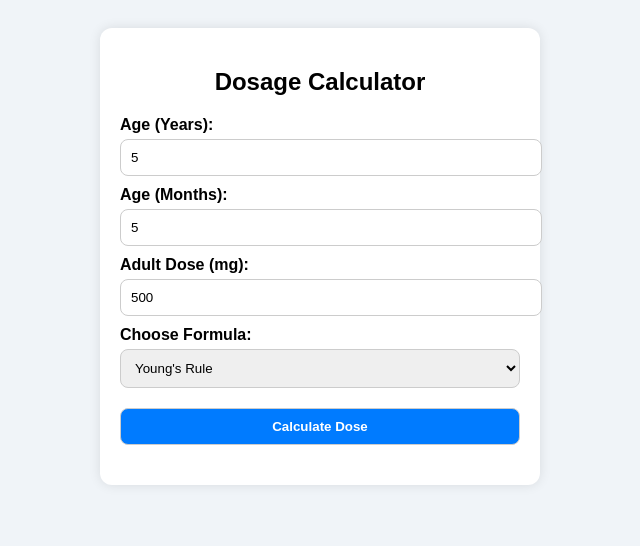
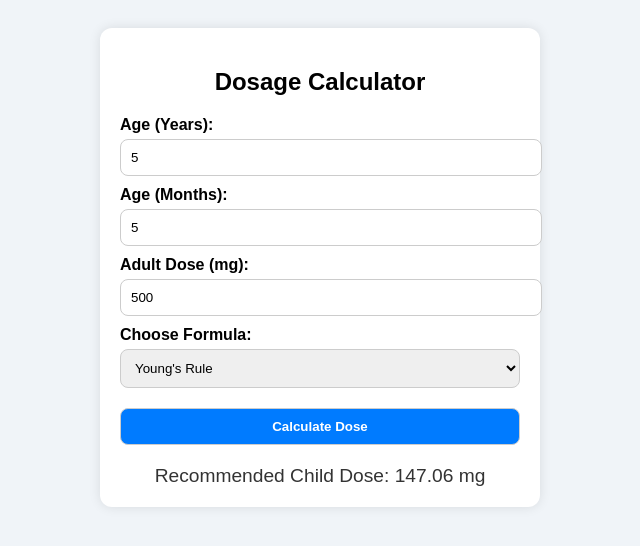
Before and after one commit to Praneshx0408/GK-calculator, a plain HTML site: page index.html in a window 1280 px wide. Both pictures are taken after typing "5", "5" into the empty fields and a click on the button "Calculate Dose". Shown: the whole page, without its empty margins (320-960 px from the left). Drawn offline with Linux system fonts and the light colour scheme.

Commit message:
Update index.html
code la mistake uh!!!

```diff
--- a/index.html
+++ b/index.html
@@ -125,7 +125,7 @@
           break;
       }
 
-      resultDisplay.textContent = Recommended Child Dose: ${childDose.toFixed(2)} mg;
+      resultDisplay.textContent = `Recommended Child Dose: ${childDose.toFixed(2)} mg`;
     }
   </script>
 </body>
```
